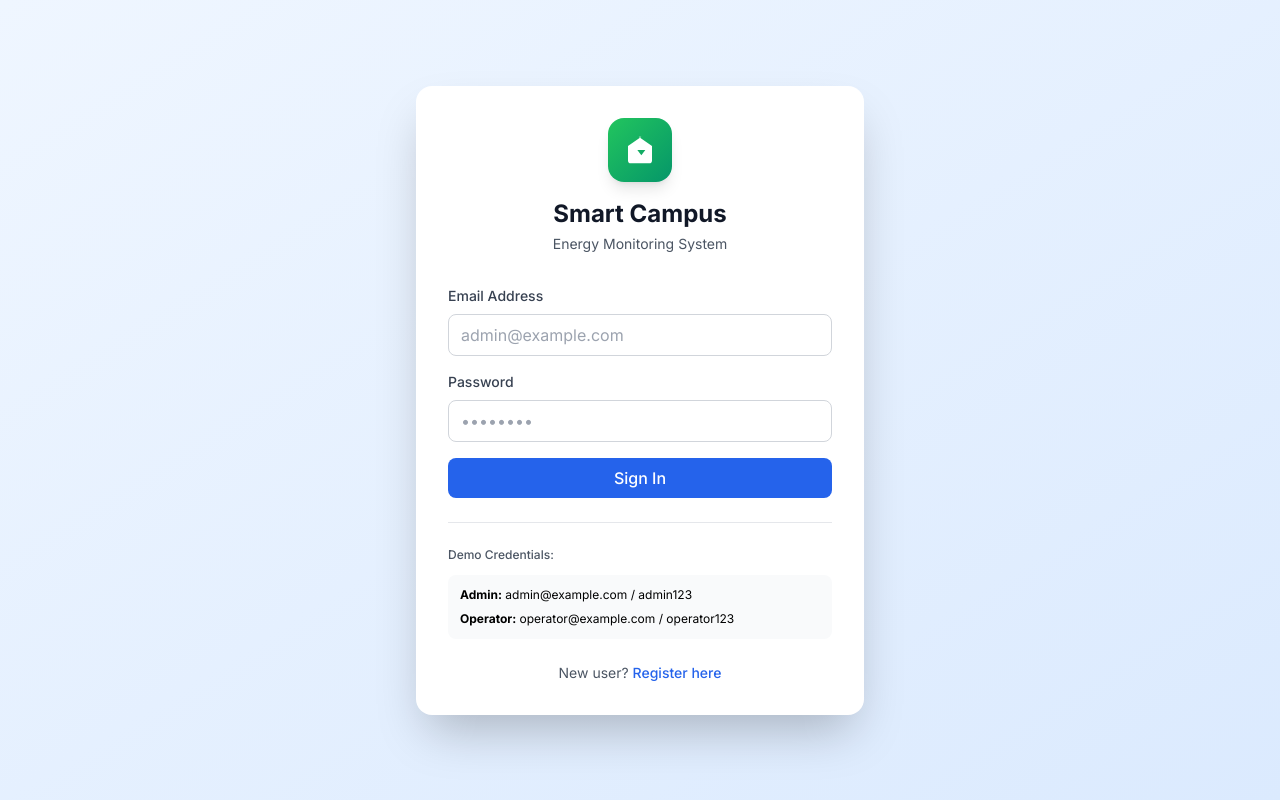
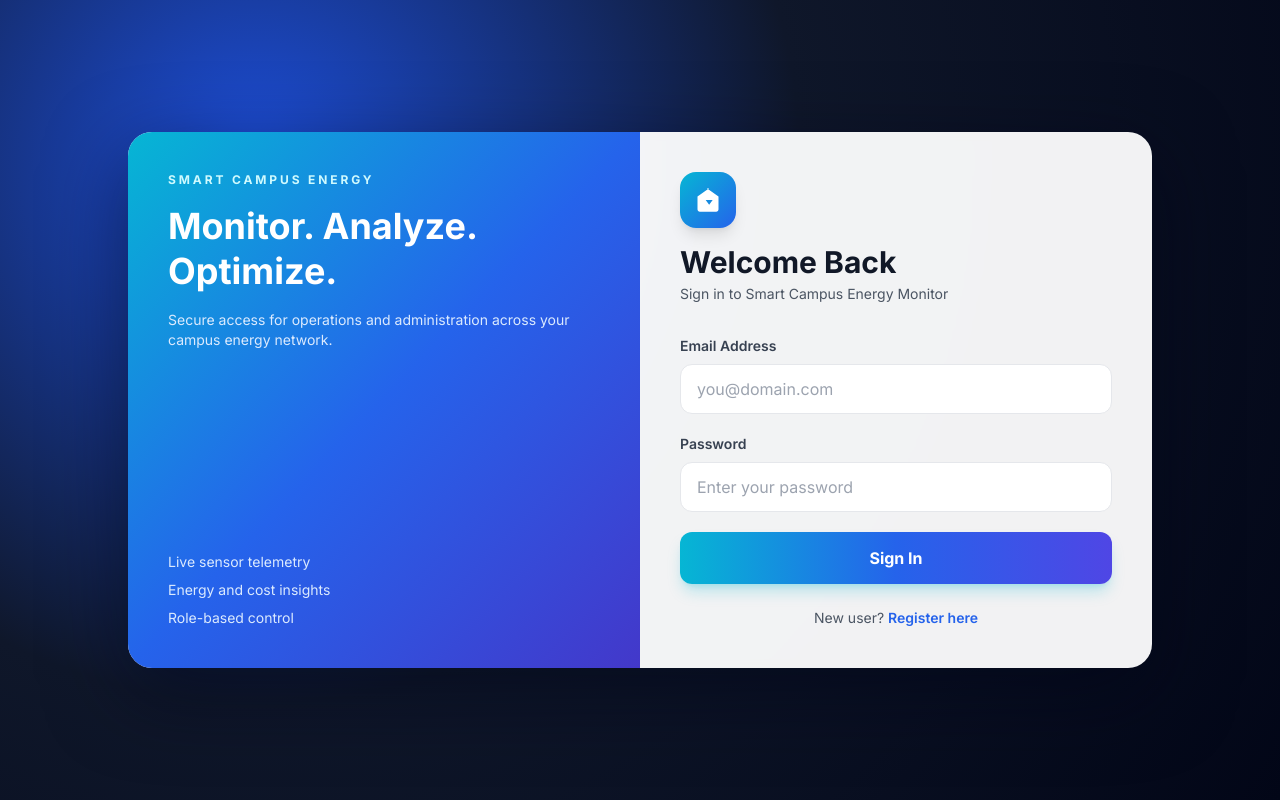
Before and after one commit to jai-akash-s/smart-campus-energy, a React (Create React App) app in the folder frontend/: page /login in a window 1280 px wide. Built offline with nearby package versions, Linux system fonts and the light colour scheme; no server answers.

Commit message:
Update admin access and login UI

```diff
--- a/frontend/src/App.js
+++ b/frontend/src/App.js
@@ -14,6 +14,8 @@ import Analytics from './pages/Analytics';
 import Admin from './pages/Admin';
 
 function App() {
+  const ADMIN_EMAIL = 'akash.saravanan1797@gmail.com';
+
   return (
     <ErrorBoundary>
       <Router>
@@ -52,7 +54,7 @@ function App() {
             <Route
               path="/admin"
               element={
-                <ProtectedRoute requiredRole="admin">
+                <ProtectedRoute requiredRole="admin" requiredEmail={ADMIN_EMAIL}>
                   <Admin />
                 </ProtectedRoute>
               }
--- a/frontend/src/components/Navbar.js
+++ b/frontend/src/components/Navbar.js
@@ -3,6 +3,7 @@ import { Link, useNavigate } from 'react-router-dom';
 import { useAuth } from '../context/AuthContext';
 
 const Navbar = () => {
+  const ADMIN_EMAIL = 'akash.saravanan1797@gmail.com';
   const { user, logout, isAuthenticated } = useAuth();
   const [isMenuOpen, setIsMenuOpen] = useState(false);
   const [isDarkMode, setIsDarkMode] = useState(false);
@@ -26,6 +27,8 @@ const Navbar = () => {
     setIsDarkMode(!isDarkMode);
     document.documentElement.classList.toggle('dark', !isDarkMode);
   };
+
+  const canAccessAdmin = user?.role === 'admin' && String(user?.email || '').toLowerCase() === ADMIN_EMAIL;
 
   return (
     <nav className="bg-white dark:bg-gray-900 shadow-sm border-b border-gray-200 dark:border-gray-700 sticky top-0 z-50">
@@ -56,7 +59,7 @@ const Navbar = () => {
               <Link to="/analytics" className="px-3 py-2 text-sm font-medium text-gray-700 dark:text-gray-300 hover:bg-gray-100 dark:hover:bg-gray-800 rounded-lg transition-colors">
                 Analytics
               </Link>
-              {user?.role === 'admin' && (
+              {canAccessAdmin && (
                 <Link to="/admin" className="px-3 py-2 text-sm font-medium text-gray-700 dark:text-gray-300 hover:bg-gray-100 dark:hover:bg-gray-800 rounded-lg transition-colors">
                   Admin
                 </Link>
@@ -128,7 +131,7 @@ const Navbar = () => {
             <Link to="/analytics" className="block px-3 py-2 text-sm font-medium text-gray-700 dark:text-gray-300 hover:bg-gray-100 dark:hover:bg-gray-800 rounded-lg">
               Analytics
             </Link>
-            {user?.role === 'admin' && (
+            {canAccessAdmin && (
               <Link to="/admin" className="block px-3 py-2 text-sm font-medium text-gray-700 dark:text-gray-300 hover:bg-gray-100 dark:hover:bg-gray-800 rounded-lg">
                 Admin
               </Link>
--- a/frontend/src/components/ProtectedRoute.js
+++ b/frontend/src/components/ProtectedRoute.js
@@ -3,7 +3,7 @@ import { Navigate } from 'react-router-dom';
 import { useAuth } from '../context/AuthContext';
 import { LoadingSpinner } from '../components/Utils';
 
-const ProtectedRoute = ({ children, requiredRole = null }) => {
+const ProtectedRoute = ({ children, requiredRole = null, requiredEmail = null }) => {
   const { isAuthenticated, loading, user } = useAuth();
 
   if (loading) {
@@ -17,6 +17,9 @@ const ProtectedRoute = ({ children, requiredRole = null }) => {
   if (requiredRole && user?.role !== requiredRole) {
     return <Navigate to="/dashboard" replace />;
   }
+  if (requiredEmail && String(user?.email || '').toLowerCase() !== String(requiredEmail).toLowerCase()) {
+    return <Navigate to="/dashboard" replace />;
+  }
 
   return children;
 };
--- a/frontend/src/pages/Admin.js
+++ b/frontend/src/pages/Admin.js
@@ -1,16 +1,20 @@
 import React, { useState } from 'react';
 import { useAuth } from '../context/AuthContext';
-import { useSensors, useBuildings } from '../hooks/useApi';
+import { useSensors, useBuildings, useEnergyReadings, useUsers } from '../hooks/useApi';
 import Navbar from '../components/Navbar';
 
 const Admin = () => {
+  const ADMIN_EMAIL = 'akash.saravanan1797@gmail.com';
   const { user } = useAuth();
   const { sensors, updateSensor } = useSensors();
   const { buildings } = useBuildings();
+  const { readings, loading: readingsLoading } = useEnergyReadings();
+  const { users, loading: usersLoading, error: usersError, fetchUsers, updateUserRole, deleteUser } = useUsers();
   const [activeTab, setActiveTab] = useState('sensors');
   const [editingSensor, setEditingSensor] = useState(null);
   const [editThreshold, setEditThreshold] = useState('');
   const [editStatus, setEditStatus] = useState('');
+  const [usersNotice, setUsersNotice] = useState('');
 
   const handleSaveThreshold = async (sensorId) => {
     try {
@@ -26,7 +30,33 @@ const Admin = () => {
     }
   };
 
-  if (user?.role !== 'admin') {
+  const handleRoleChange = async (targetUserId, nextRole) => {
+    try {
+      await updateUserRole(targetUserId, nextRole);
+      setUsersNotice('User role updated.');
+      setTimeout(() => setUsersNotice(''), 2500);
+      fetchUsers();
+    } catch (error) {
+      setUsersNotice(error?.response?.data?.message || 'Failed to update role');
+      setTimeout(() => setUsersNotice(''), 3000);
+    }
+  };
+
+  const handleDeleteUser = async (targetUserId) => {
+    const ok = window.confirm('Delete this user account?');
+    if (!ok) return;
+    try {
+      await deleteUser(targetUserId);
+      setUsersNotice('User deleted.');
+      setTimeout(() => setUsersNotice(''), 2500);
+      fetchUsers();
+    } catch (error) {
+      setUsersNotice(error?.response?.data?.message || 'Failed to delete user');
+      setTimeout(() => setUsersNotice(''), 3000);
+    }
+  };
+
+  if (user?.role !== 'admin' || String(user?.email || '').toLowerCase() !== ADMIN_EMAIL) {
     return (
       <>
         <Navbar />
@@ -55,7 +85,7 @@ const Admin = () => {
           {/* Tabs */}
           <div className="card p-0 mb-6 rounded-t-xl">
             <div className="flex border-b border-gray-200 dark:border-gray-700">
-              {['sensors', 'buildings', 'users', 'settings'].map(tab => (
+              {['sensors', 'energy', 'buildings', 'users', 'settings'].map(tab => (
                 <button
                   key={tab}
                   onClick={() => setActiveTab(tab)}
@@ -161,6 +191,52 @@ const Admin = () => {
               </div>
             )}
 
+            {/* Energy Tab */}
+            {activeTab === 'energy' && (
+              <div>
+                <h2 className="text-xl font-semibold text-gray-900 dark:text-white mb-4">Energy Readings (Latest)</h2>
+                {readingsLoading ? (
+                  <p className="text-sm text-gray-600 dark:text-gray-400">Loading readings...</p>
+                ) : (
+                  <div className="overflow-x-auto">
+                    <table className="w-full text-sm">
+                      <thead>
+                        <tr className="border-b border-gray-200 dark:border-gray-700">
+                          <th className="text-left px-4 py-3 font-semibold text-gray-900 dark:text-white">Time</th>
+                          <th className="text-left px-4 py-3 font-semibold text-gray-900 dark:text-white">Building</th>
+                          <th className="text-left px-4 py-3 font-semibold text-gray-900 dark:text-white">Energy (kWh)</th>
+                          <th className="text-left px-4 py-3 font-semibold text-gray-900 dark:text-white">Voltage (V)</th>
+                          <th className="text-left px-4 py-3 font-semibold text-gray-900 dark:text-white">Current (A)</th>
+                          <th className="text-left px-4 py-3 font-semibold text-gray-900 dark:text-white">Cost</th>
+                        </tr>
+                      </thead>
+                      <tbody>
+                        {readings.slice(0, 50).map((r) => (
+                          <tr key={r.id || r._id} className="border-b border-gray-100 dark:border-gray-700 hover:bg-gray-50 dark:hover:bg-gray-700/50">
+                            <td className="px-4 py-3 text-gray-700 dark:text-gray-300">
+                              {new Date(r.timestamp).toLocaleString()}
+                            </td>
+                            <td className="px-4 py-3 text-gray-900 dark:text-white">{r.buildingName}</td>
+                            <td className="px-4 py-3 text-gray-700 dark:text-gray-300">{Number(r.energy_kwh || 0).toFixed(2)}</td>
+                            <td className="px-4 py-3 text-gray-700 dark:text-gray-300">{Number(r.voltage || 0).toFixed(1)}</td>
+                            <td className="px-4 py-3 text-gray-700 dark:text-gray-300">{Number(r.current || 0).toFixed(2)}</td>
+                            <td className="px-4 py-3 text-gray-700 dark:text-gray-300">Rs {Number(r.cost || 0).toFixed(2)}</td>
+                          </tr>
+                        ))}
+                        {readings.length === 0 && (
+                          <tr>
+                            <td colSpan="6" className="px-4 py-6 text-center text-gray-500 dark:text-gray-400">
+                              No energy readings found yet.
+                            </td>
+                          </tr>
+                        )}
+                      </tbody>
+                    </table>
+                  </div>
+                )}
+              </div>
+            )}
+
             {/* Buildings Tab */}
             {activeTab === 'buildings' && (
               <div>
@@ -182,9 +258,76 @@ const Admin = () => {
             {activeTab === 'users' && (
               <div>
                 <h2 className="text-xl font-semibold text-gray-900 dark:text-white mb-4">User Management</h2>
-                <div className="bg-blue-50 dark:bg-blue-900/20 border border-blue-200 dark:border-blue-800 p-4 rounded-lg">
-                  <p className="text-sm text-blue-800 dark:text-blue-400">User management will be available in Version 2.0</p>
-                </div>
+                {usersNotice && (
+                  <div className="mb-4 bg-blue-50 dark:bg-blue-900/20 border border-blue-200 dark:border-blue-800 p-3 rounded-lg">
+                    <p className="text-sm text-blue-800 dark:text-blue-300">{usersNotice}</p>
+                  </div>
+                )}
+                {usersError && (
+                  <div className="mb-4 bg-red-50 dark:bg-red-900/20 border border-red-200 dark:border-red-800 p-3 rounded-lg">
+                    <p className="text-sm text-red-700 dark:text-red-300">{usersError}</p>
+                  </div>
+                )}
+                {usersLoading ? (
+                  <p className="text-sm text-gray-600 dark:text-gray-400">Loading users...</p>
+                ) : (
+                  <div className="overflow-x-auto">
+                    <table className="w-full text-sm">
+                      <thead>
+                        <tr className="border-b border-gray-200 dark:border-gray-700">
+                          <th className="text-left px-4 py-3 font-semibold text-gray-900 dark:text-white">Name</th>
+                          <th className="text-left px-4 py-3 font-semibold text-gray-900 dark:text-white">Email</th>
+                          <th className="text-left px-4 py-3 font-semibold text-gray-900 dark:text-white">Role</th>
+                          <th className="text-left px-4 py-3 font-semibold text-gray-900 dark:text-white">Created</th>
+                          <th className="text-left px-4 py-3 font-semibold text-gray-900 dark:text-white">Actions</th>
+                        </tr>
+                      </thead>
+                      <tbody>
+                        {users.map((u) => {
+                          const uid = u._id || u.id;
+                          const isPrimaryAdmin = String(u.email || '').toLowerCase() === ADMIN_EMAIL;
+                          return (
+                            <tr key={uid} className="border-b border-gray-100 dark:border-gray-700 hover:bg-gray-50 dark:hover:bg-gray-700/50">
+                              <td className="px-4 py-3 text-gray-900 dark:text-white">{u.name}</td>
+                              <td className="px-4 py-3 text-gray-700 dark:text-gray-300">{u.email}</td>
+                              <td className="px-4 py-3">
+                                <select
+                                  value={u.role}
+                                  onChange={(e) => handleRoleChange(uid, e.target.value)}
+                                  disabled={isPrimaryAdmin}
+                                  className="px-3 py-2 border border-gray-200 dark:border-gray-600 rounded-lg bg-white dark:bg-gray-800 text-gray-800 dark:text-gray-200 disabled:opacity-50"
+                                >
+                                  <option value="admin">admin</option>
+                                  <option value="operator">operator</option>
+                                  <option value="viewer">viewer</option>
+                                </select>
+                              </td>
+                              <td className="px-4 py-3 text-gray-700 dark:text-gray-300">
+                                {u.createdAt ? new Date(u.createdAt).toLocaleDateString() : '-'}
+                              </td>
+                              <td className="px-4 py-3">
+                                <button
+                                  onClick={() => handleDeleteUser(uid)}
+                                  disabled={isPrimaryAdmin}
+                                  className="px-3 py-2 rounded-lg bg-red-500 text-white text-xs font-semibold hover:bg-red-600 disabled:opacity-50 disabled:cursor-not-allowed"
+                                >
+                                  Delete
+                                </button>
+                              </td>
+                            </tr>
+                          );
+                        })}
+                        {users.length === 0 && (
+                          <tr>
+                            <td colSpan="5" className="px-4 py-6 text-center text-gray-500 dark:text-gray-400">
+                              No users found.
+                            </td>
+                          </tr>
+                        )}
+                      </tbody>
+                    </table>
+                  </div>
+                )}
               </div>
             )}
 
--- a/frontend/src/pages/Login.js
+++ b/frontend/src/pages/Login.js
@@ -21,52 +21,61 @@ const Login = () => {
   };
 
   return (
-    <div className="min-h-screen bg-gradient-to-br from-blue-50 to-blue-100 dark:from-gray-900 dark:to-gray-800 flex items-center justify-center p-4">
-      <div className="w-full max-w-md">
-        <div className="bg-white dark:bg-gray-800 rounded-2xl shadow-2xl p-8">
-          {/* Logo */}
-          <div className="text-center mb-8">
-            <div className="bg-gradient-to-br from-green-500 to-emerald-600 text-white w-16 h-16 rounded-2xl flex items-center justify-center mx-auto mb-4 shadow-lg">
-              <svg className="w-8 h-8" fill="currentColor" viewBox="0 0 24 24">
+    <div className="min-h-screen bg-[radial-gradient(circle_at_20%_20%,#1d4ed8_0%,#0f172a_45%,#020617_100%)] flex items-center justify-center p-4 md:p-8">
+      <div className="w-full max-w-5xl rounded-3xl overflow-hidden shadow-[0_24px_80px_rgba(2,6,23,0.55)] bg-white/95 dark:bg-gray-900/90 backdrop-blur-sm grid lg:grid-cols-2">
+        <div className="hidden lg:flex flex-col justify-between p-10 text-white bg-gradient-to-br from-cyan-500 via-blue-600 to-indigo-700">
+          <div>
+            <p className="text-xs uppercase tracking-[0.24em] text-cyan-100 font-bold">Smart Campus Energy</p>
+            <h2 className="text-4xl font-black mt-4 leading-tight">Monitor. Analyze. Optimize.</h2>
+            <p className="mt-4 text-blue-100 text-sm">
+              Secure access for operations and administration across your campus energy network.
+            </p>
+          </div>
+          <div className="space-y-2 text-sm text-blue-100">
+            <p>Live sensor telemetry</p>
+            <p>Energy and cost insights</p>
+            <p>Role-based control</p>
+          </div>
+        </div>
+
+        <div className="p-7 md:p-10">
+          <div className="mb-8">
+            <div className="bg-gradient-to-br from-cyan-500 to-blue-600 text-white w-14 h-14 rounded-2xl flex items-center justify-center mb-4 shadow-lg">
+              <svg className="w-7 h-7" fill="currentColor" viewBox="0 0 24 24">
                 <path d="M13 2L3 9v11c0 1.1.9 2 2 2h14c1.1 0 2-.9 2-2V9l-10-7zm0 14l-3-4h6l-3 4zm0-6L9 11h8l-4-3z" />
               </svg>
             </div>
-            <h1 className="text-2xl font-bold text-gray-900 dark:text-white">Smart Campus</h1>
-            <p className="text-gray-600 dark:text-gray-400 text-sm mt-1">Energy Monitoring System</p>
+            <h1 className="text-3xl font-black text-gray-900 dark:text-white">Welcome Back</h1>
+            <p className="text-sm text-gray-600 dark:text-gray-400 mt-1">Sign in to Smart Campus Energy Monitor</p>
           </div>
 
-          {/* Form */}
-          <form onSubmit={handleSubmit} className="space-y-4">
+          <form onSubmit={handleSubmit} className="space-y-5">
             {error && (
-              <div className="bg-red-50 dark:bg-red-900/20 border border-red-200 dark:border-red-800 text-red-700 dark:text-red-400 px-4 py-3 rounded-lg text-sm">
+              <div className="bg-red-50 dark:bg-red-900/20 border border-red-200 dark:border-red-800 text-red-700 dark:text-red-400 px-4 py-3 rounded-xl text-sm">
                 {error}
               </div>
             )}
 
             <div>
-              <label className="block text-sm font-medium text-gray-700 dark:text-gray-300 mb-2">
-                Email Address
-              </label>
+              <label className="block text-sm font-semibold text-gray-700 dark:text-gray-300 mb-2">Email Address</label>
               <input
                 type="email"
                 value={email}
                 onChange={(e) => setEmail(e.target.value)}
-                placeholder="admin@example.com"
-                className="input"
+                placeholder="you@domain.com"
+                className="w-full rounded-xl border border-gray-200 dark:border-gray-700 bg-white dark:bg-gray-800 px-4 py-3 text-gray-900 dark:text-white placeholder-gray-400 focus:outline-none focus:ring-4 focus:ring-cyan-100 focus:border-cyan-500 transition-all"
                 required
               />
             </div>
 
             <div>
-              <label className="block text-sm font-medium text-gray-700 dark:text-gray-300 mb-2">
-                Password
-              </label>
+              <label className="block text-sm font-semibold text-gray-700 dark:text-gray-300 mb-2">Password</label>
               <input
                 type="password"
                 value={password}
                 onChange={(e) => setPassword(e.target.value)}
-                placeholder="••••••••"
-                className="input"
+                placeholder="Enter your password"
+                className="w-full rounded-xl border border-gray-200 dark:border-gray-700 bg-white dark:bg-gray-800 px-4 py-3 text-gray-900 dark:text-white placeholder-gray-400 focus:outline-none focus:ring-4 focus:ring-cyan-100 focus:border-cyan-500 transition-all"
                 required
               />
             </div>
@@ -74,25 +83,15 @@ const Login = () => {
             <button
               type="submit"
               disabled={loading}
-              className="w-full btn-primary disabled:opacity-50 disabled:cursor-not-allowed"
+              className="w-full rounded-xl bg-gradient-to-r from-cyan-500 via-blue-600 to-indigo-600 text-white font-bold py-3.5 shadow-lg shadow-cyan-500/25 hover:brightness-110 transition-all disabled:opacity-50 disabled:cursor-not-allowed"
             >
               {loading ? 'Signing in...' : 'Sign In'}
             </button>
           </form>
 
-          {/* Demo Credentials */}
-          <div className="mt-6 pt-6 border-t border-gray-200 dark:border-gray-700">
-            <p className="text-xs text-gray-600 dark:text-gray-400 mb-3 font-medium">Demo Credentials:</p>
-            <div className="space-y-2 text-xs bg-gray-50 dark:bg-gray-700/50 p-3 rounded-lg">
-              <p><strong>Admin:</strong> admin@example.com / admin123</p>
-              <p><strong>Operator:</strong> operator@example.com / operator123</p>
-            </div>
-          </div>
-
-          {/* Register Link */}
           <p className="text-center text-sm text-gray-600 dark:text-gray-400 mt-6">
             New user?{' '}
-            <Link to="/register" className="text-blue-600 dark:text-blue-400 font-medium hover:underline">
+            <Link to="/register" className="text-blue-600 dark:text-blue-400 font-semibold hover:underline">
               Register here
             </Link>
           </p>
```
